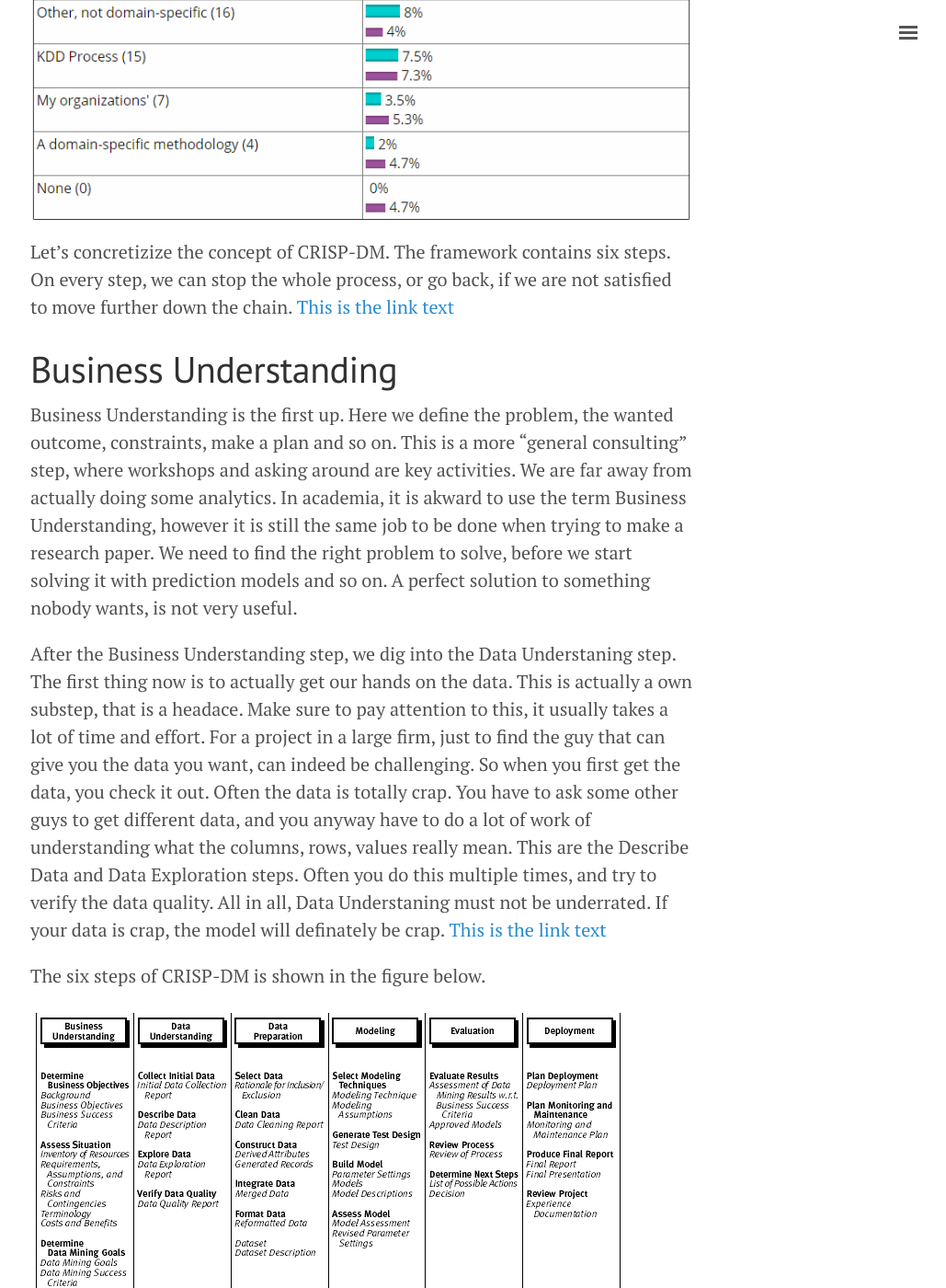
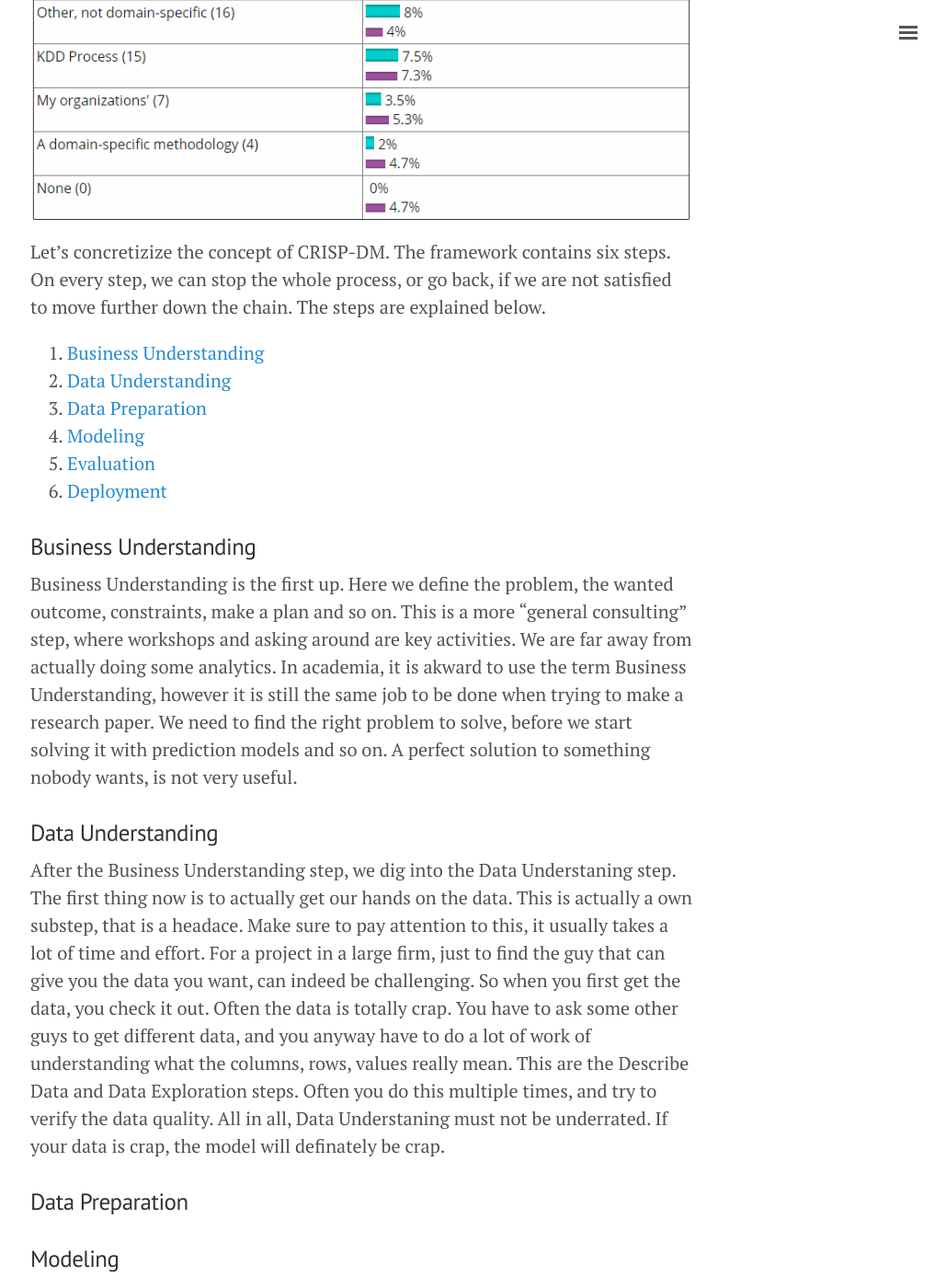
Before and after one commit to herman-hellenes/herman-hellenes.github.io, a Jekyll site: the page built from _posts/2017-08-19-CRISP-DM.md, in a window 1280 px wide and 1400 px high, scrolled down 1150 px. Shown: the whole window at 92% size, without its empty margins (247-1276 px from the left). Built offline with Jekyll 4.4.1, drawn with Linux system fonts in a browser that asks for light colours; nearby versions of some CDN libraries; comment, search, counter and statistics services are not loaded.

Commit message:
Update 2017-08-19-CRISP-DM.md

```diff
--- a/_posts/2017-08-19-CRISP-DM.md
+++ b/_posts/2017-08-19-CRISP-DM.md
@@ -16,17 +16,42 @@ For quite some time, CRISP-DM has been the favored methology within the industry
 
 ![center](/figs/2017-08-19-CRISP-DM/crisp_pop.png)
 
-Let's concretizize the concept of CRISP-DM. The framework contains six steps. On every step, we can stop the whole process, or go back, if we are not satisfied to move further down the chain.
-[This is the link text](#business-understanding)
+Let's concretizize the concept of CRISP-DM. The framework contains six steps. On every step, we can stop the whole process, or go back, if we are not satisfied to move further down the chain. The steps are explained below.
+1. [Business Understanding](###business-understanding)
+2. [Data Understanding](###data-understanding)
+3. [Data Preparation](###data-preparation)
+4. [Modeling](###modeling)
+5. [Evaluation](###evaluation)
+6. [Deployment](###deployment)
 
 
 
-# Business Understanding
+### Business Understanding
 
 Business Understanding is the first up. Here we define the problem, the wanted outcome, constraints, make a plan and so on. This is a more "general consulting" step, where workshops and asking around are key activities. We are far away from actually doing some analytics. In academia, it is akward to use the term Business Understanding, however it is still the same job to be done when trying to make a research paper. We need to find the right problem to solve, before we start solving it with prediction models and so on. A perfect solution to something nobody wants, is not very useful.
 
+
+### Data Understanding
+
 After the Business Understanding step, we dig into the Data Understaning step. The first thing now is to actually get our hands on the data. This is actually a own substep, that is a headace. Make sure to pay attention to this, it usually takes a lot of time and effort. For a project in a large firm, just to find the guy that can give you the data you want, can indeed be challenging. So when you first get the data, you check it out. Often the data is totally crap. You have to ask some other guys to get different data, and you anyway have to do a lot of work of understanding what the columns, rows, values really mean. This are the Describe Data and Data Exploration steps. Often you do this multiple times, and try to verify the data quality. All in all, Data Understaning must not be underrated. If your data is crap, the model will definately be crap.
-[This is the link text](#Business Understanding)
+
+
+### Data Preparation
+
+
+### Modeling
+
+
+### Evaluation
+
+
+### Deployment
+
+
+
+
+
+
 
 The six steps of CRISP-DM is shown in the figure below.
 
```
